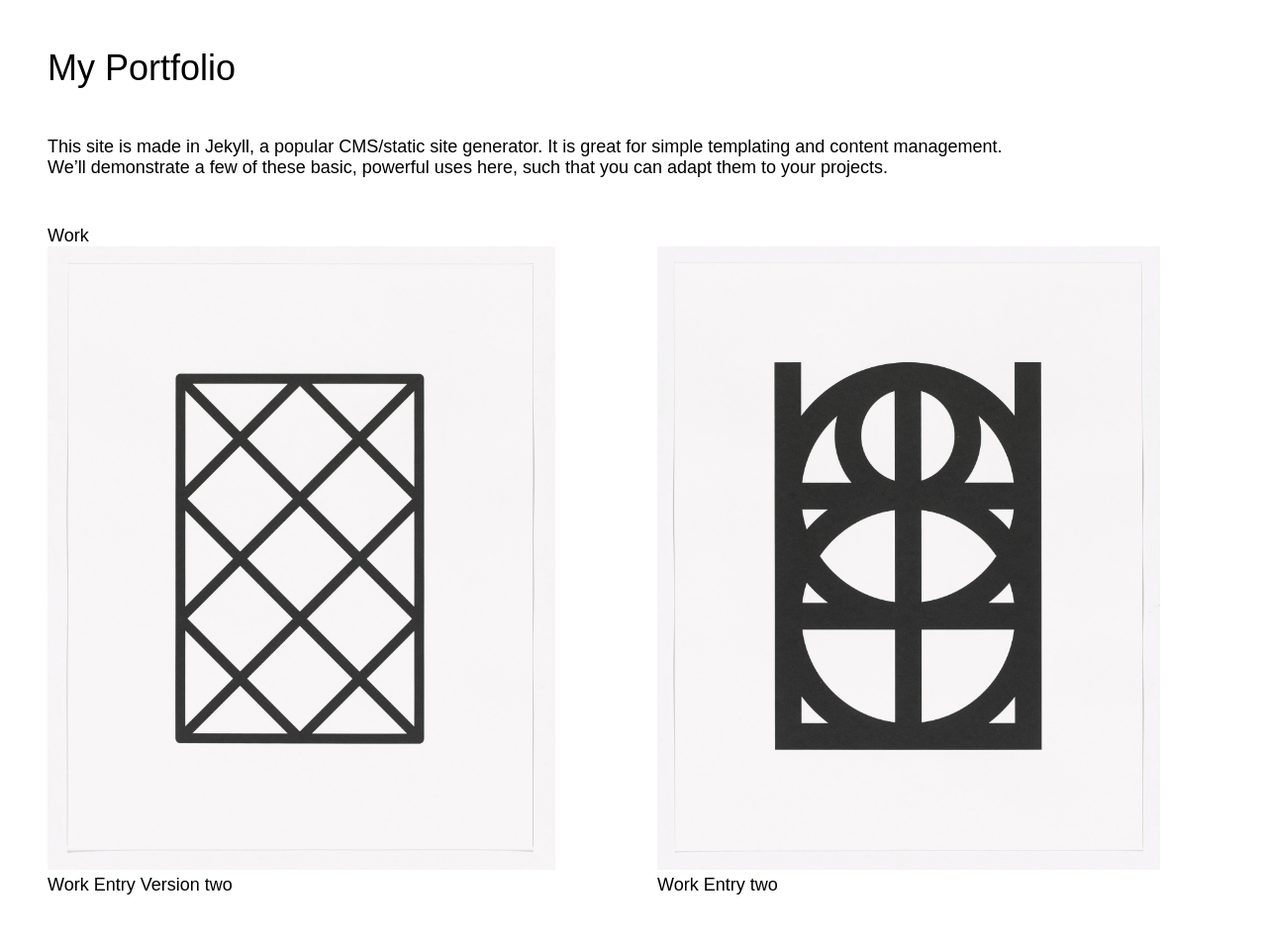
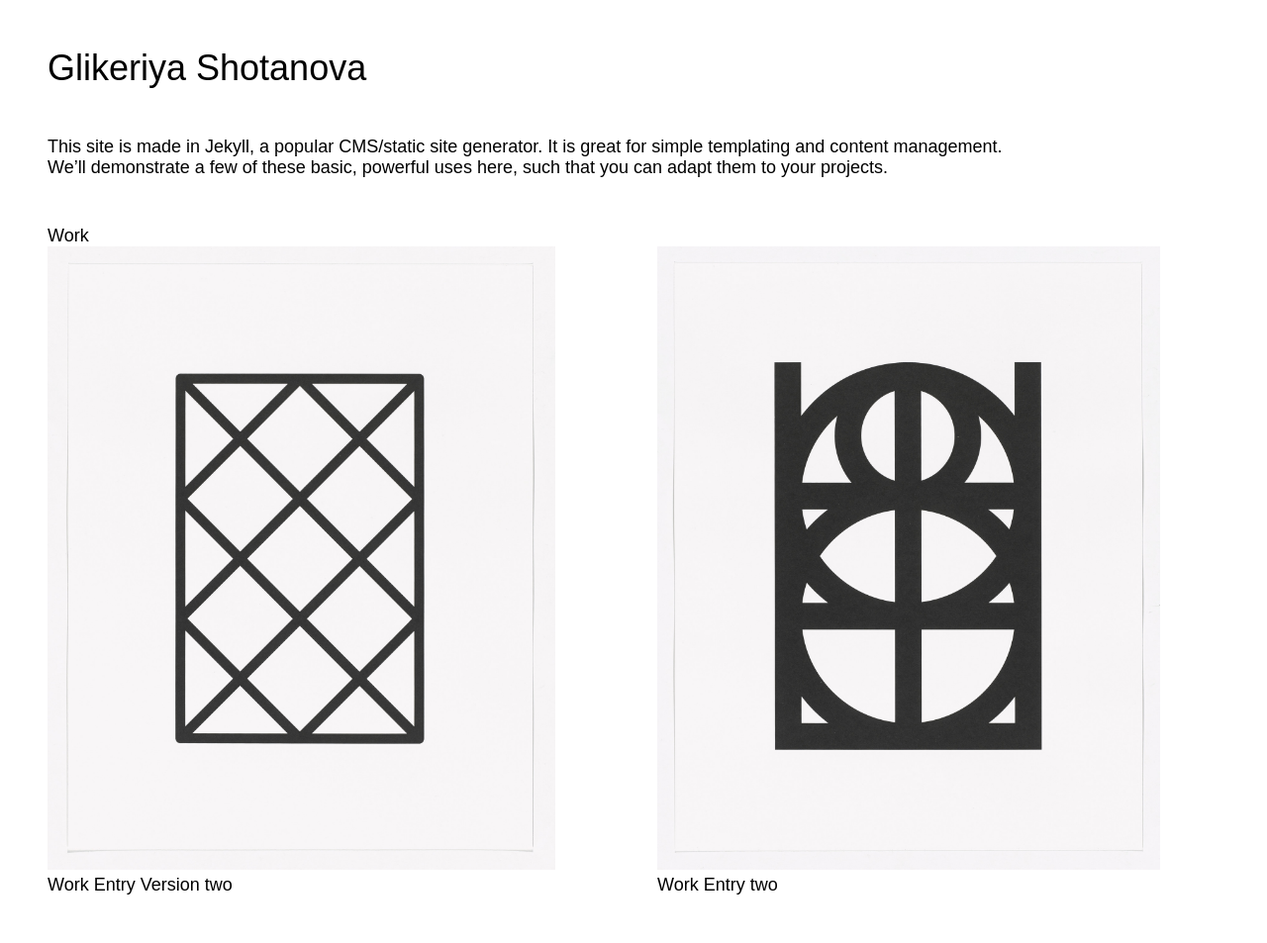
Before and after one commit to Glikerii/portfolio, a Jekyll site: the page built from index.html, in a window 1280 px wide. Shown: the whole page at 99% size. Built offline with Jekyll 4.4.1, drawn with Linux system fonts in a browser that asks for light colours.

Commit message:
aditbase url

```diff
--- a/_config.yml
+++ b/_config.yml
@@ -1,4 +1,4 @@
-baseurl: /portfolio-template
-title: My Portfolio
+baseurl: /portfolio
+title: Glikeriya Shotanova
 livereload: true
 theme: null
```
